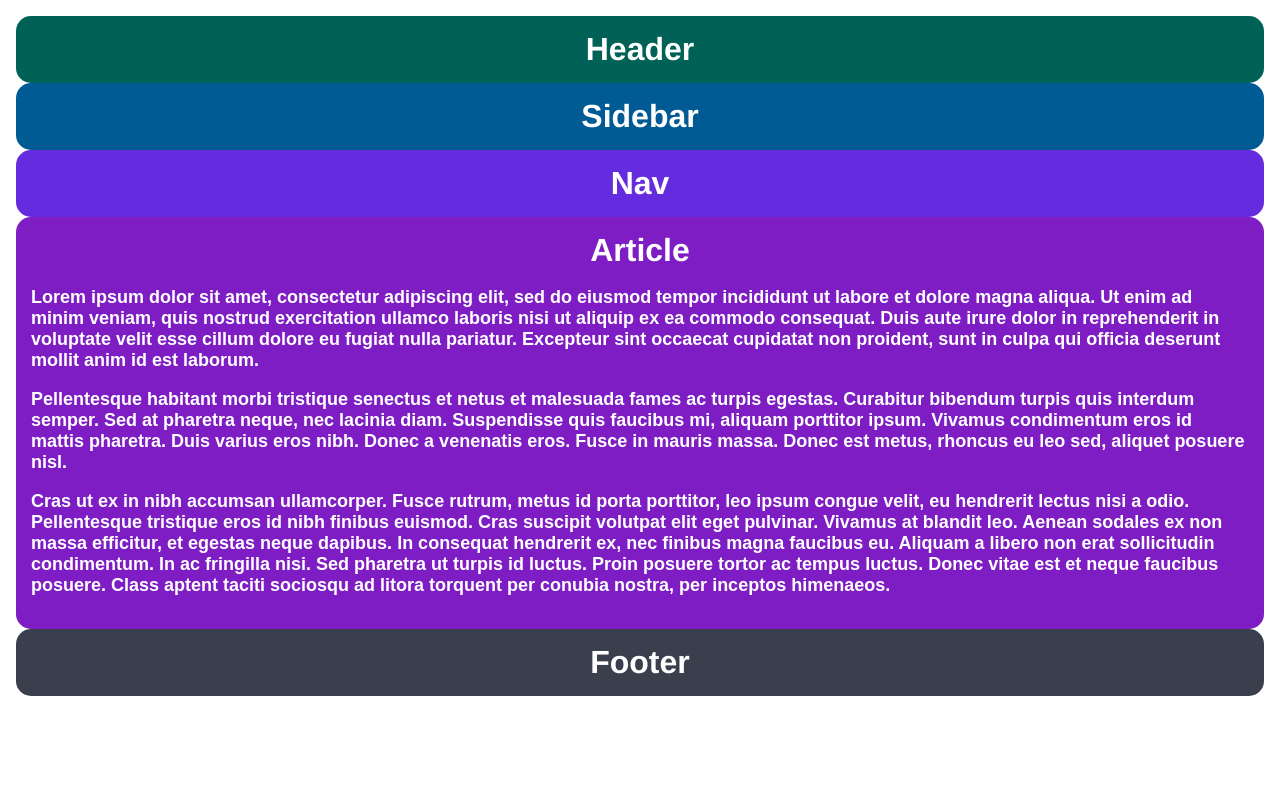
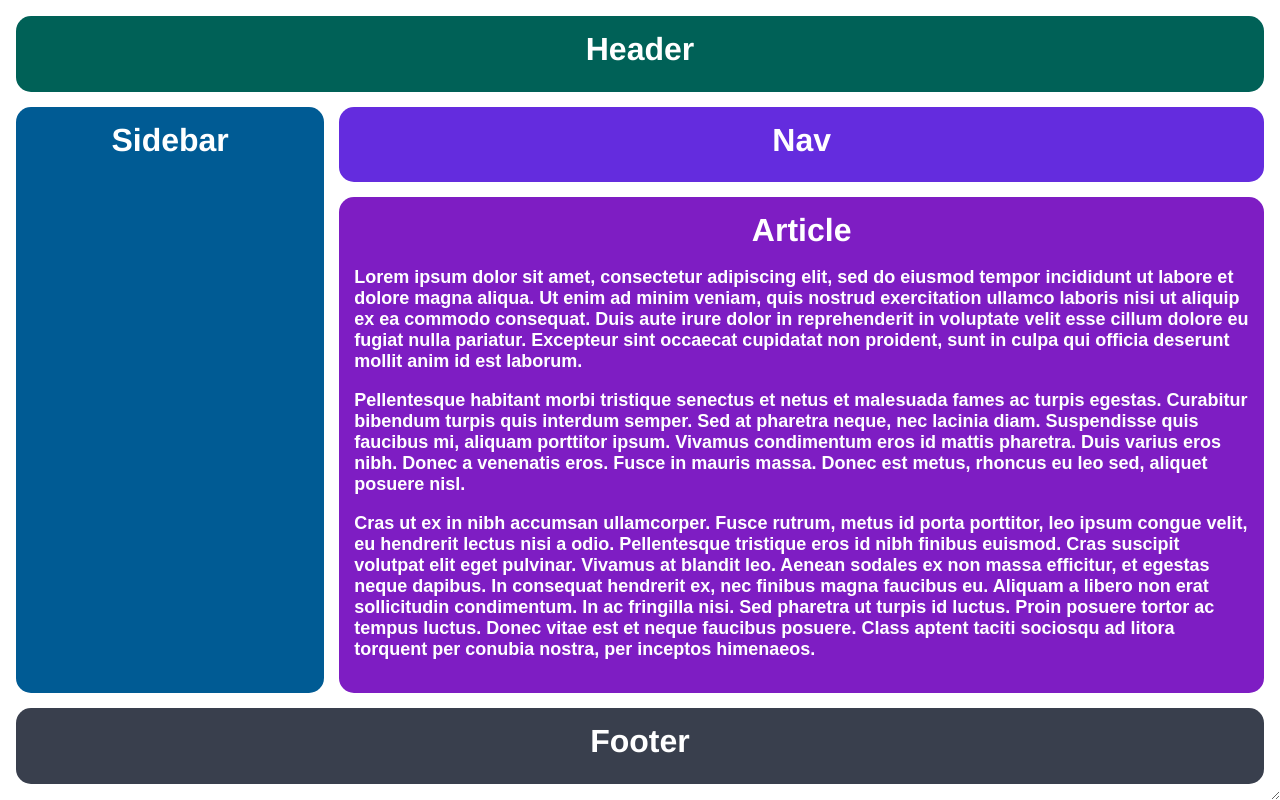
Before and after one commit to alexnewman42/gridpractice2, a plain HTML site: page index.html in a window 1280 px wide. Drawn offline with Linux system fonts and the light colour scheme.

Commit message:
Create dynamic grid

```diff
--- a/styles.css
+++ b/styles.css
@@ -9,6 +9,12 @@ html {
   height: 100%;
   padding: 16px;
   box-sizing: border-box;
+  resize: both;
+  overflow: auto;
+  display: grid;
+  gap: 15px;
+  grid-template-rows: repeat(2, 1fr) repeat(1, 5fr) repeat(1, 1fr);
+  grid-template-columns: repeat(1, 1fr) repeat(1, 3fr);
 }
 
 .container div {
```
